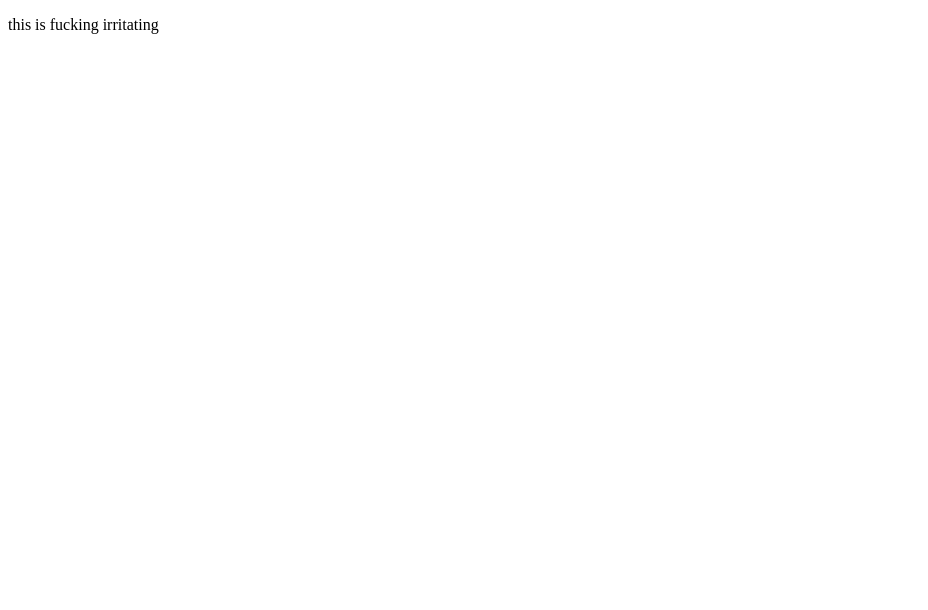
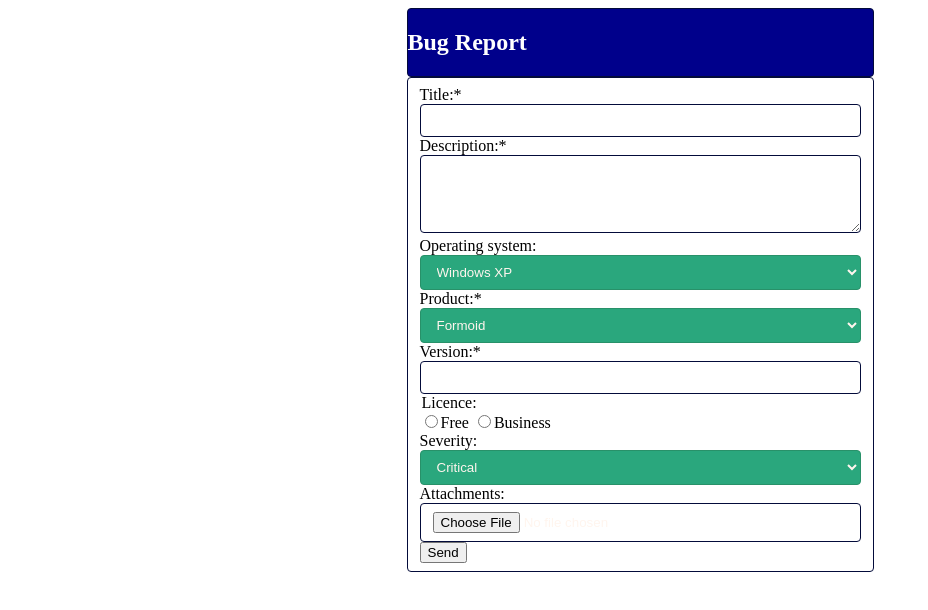
Before and after one commit to akashkumar-v067/Bootcamp_HTML, a plain HTML site: page index.html in a window 1280 px wide. Shown: the whole page, without its empty margins (0-928 px from the left). Drawn offline with Linux system fonts and the light colour scheme.

Commit message:
new question

```diff
--- a/index.html
+++ b/index.html
@@ -1,9 +1,109 @@
 <!DOCTYPE html>
 <html>
-    <head>
 
-    </head>
-    <body>
-        <p>this is fucking irritating</p>
-    </body>
+<head>
+    <style>
+        input[type=text],
+        textarea,
+        input[type=file] {
+            color: seashell;
+            width: 100%;
+            padding: 8px 12px;
+            margin: o auto;
+            border: 1.5px solid rgb(3, 11, 58);
+            border-radius: 4px;
+            box-sizing: border-box;
+        }
+
+        select {
+            color: seashell;
+            background-color: rgb(42, 167, 125);
+            width: 100%;
+            padding: 8px 12px;
+            margin: o auto;
+            border: 1px solid rgb(40, 145, 105);
+            border-radius: 4px;
+            box-sizing: border-box;
+        }
+
+        .div-flex {
+            width: 50%;
+            padding: 12px 20px;
+            margin: o auto;
+            border: 1px solid #ccc;
+            border-radius: 4px;
+            box-sizing: border-box;
+        }
+
+        .bug-report {
+            color: white;
+            background-color: darkblue;
+            margin: o auto;
+            border-radius: 4px;
+            border: 1.5px solid rgb(3, 11, 58);
+            box-sizing: 20px border-box;
+        }
+
+        .container {
+            display: flex;
+
+            justify-content: center;
+        }
+        .form{
+            border: 1.5px solid rgb(3, 11, 58);
+            border-radius: 4px;
+            padding: 8px 12px;
+        }
+    </style>
+
+</head>
+
+<body>
+    <div class="container">
+
+        <div>
+
+        <div class="bug-report"><h2>Bug Report</h2></div>
+
+        <form class="form">
+
+            <label>Title:* </label><br>
+            <input type="text" class="abc" /><br>
+
+            <label>Description:* </label><br>
+            <textarea rows="4" cols="50"></textarea><br>
+            <label>Operating system: </label><br>
+            <select name="select" size="1">
+                <option selected>Windows XP</option>
+                <option>Linux</option>
+                <option>Mac OS</option>
+            </select><br>
+            <label>Product:* </label><br>
+            <select name="select" size="1">
+                <option selected>Formoid</option>
+                <option>Others</option>
+            </select><br>
+            <label>Version:*</label><br>
+            <input type="text" /><br>
+            <legend>Licence: </legend>
+            <label><input type="radio" value="radio1" name="radiogroup" />Free</label>
+            <label><input type="radio" value="radio2" name="radiogroup" />Business</label><br>
+            <label>Severity: </label><br>
+            <select name="select" size="1">
+                <option selected>Critical</option>
+                <option>Others</option>
+            </select><br>
+            <label>Attachments: </label>
+            <input type="file" value="file" name="file" /><br>
+            <div>
+                <input type="submit" value="Send" />
+            </div>
+
+
+        </form>
+    </div>
+    </div>
+
+</body>
+
 </html>
```
Also changed, not shown: Ques11.html (added, +13 -0 lines).
